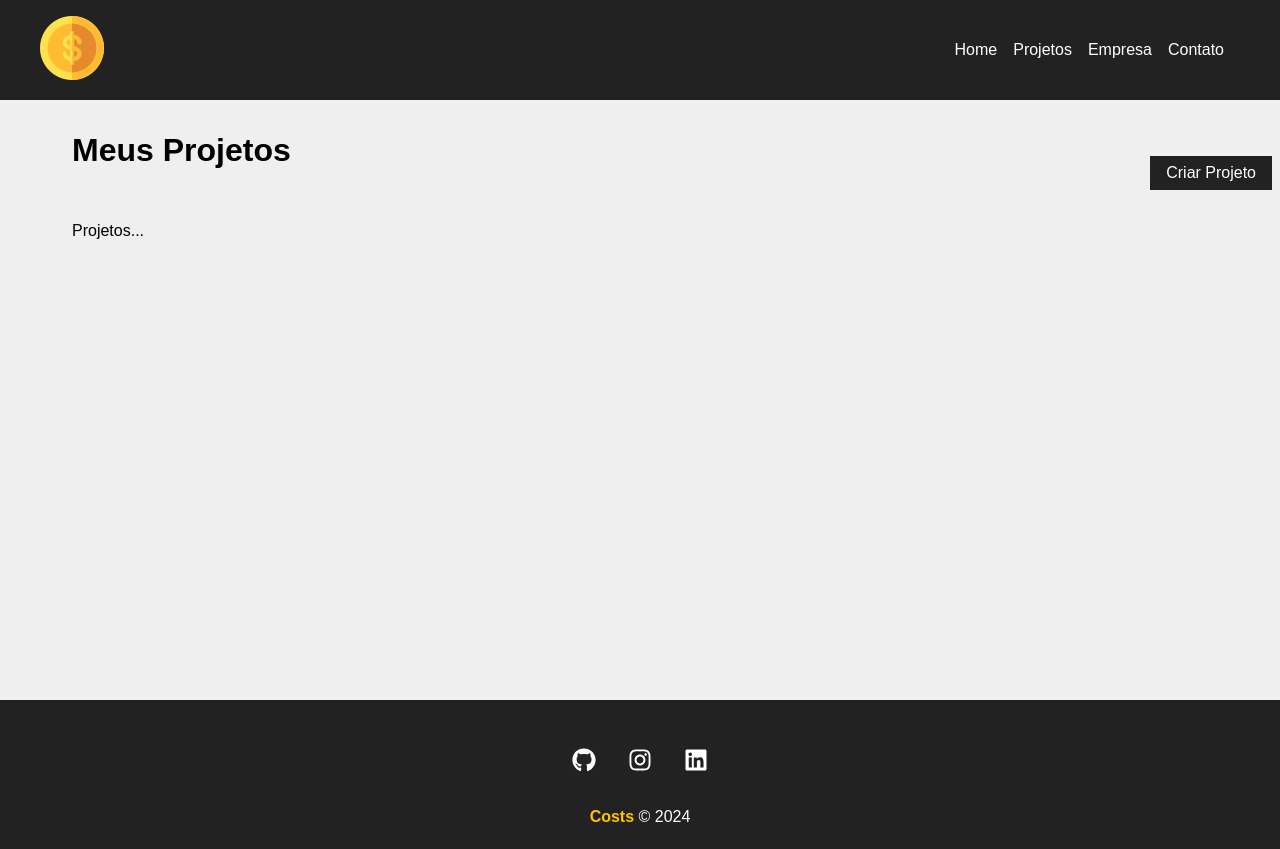
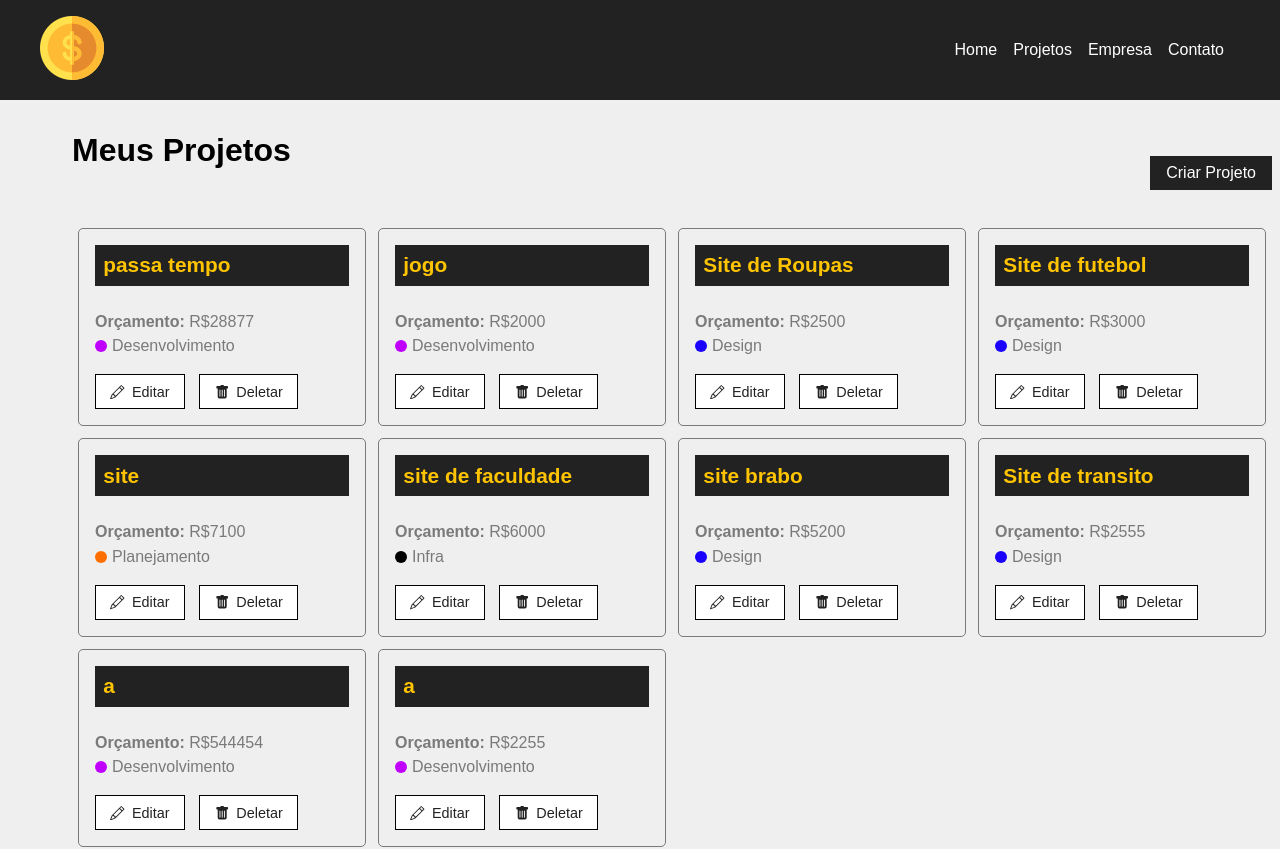
Before and after one commit to devCaiodias/Costs, a React (Create React App) app: page /Projects in a window 1280 px wide. Shown: the top 849 px of the page. Built offline with nearby package versions, Linux system fonts and the light colour scheme; data requests are answered from the project's data file.

Commit message:
Resgatando projetos do banco de dados e estilizamos a pagina projetos

```diff
--- a/db.json
+++ b/db.json
@@ -4,6 +4,105 @@
       "id": "ec98",
       "name": "passa tempo",
       "budget": "28877",
+      "categories": {
+        "id": "2",
+        "name": "Desenvolvimento"
+      },
+      "cost": 0,
+      "services": []
+    },
+    {
+      "id": "495b",
+      "name": "jogo",
+      "budget": "2000",
+      "categories": {
+        "id": "2",
+        "name": "Desenvolvimento"
+      },
+      "cost": 0,
+      "services": []
+    },
+    {
+      "id": "ab90",
+      "name": "Site de Roupas ",
+      "budget": "2500",
+      "categories": {
+        "id": "3",
+        "name": "Design"
+      },
+      "cost": 0,
+      "services": []
+    },
+    {
+      "id": "e5f5",
+      "name": "Site de futebol",
+      "budget": "3000",
+      "categories": {
+        "id": "3",
+        "name": "Design"
+      },
+      "cost": 0,
+      "services": []
+    },
+    {
+      "id": "0b11",
+      "name": "site",
+      "budget": "7100",
+      "categories": {
+        "id": "4",
+        "name": "Planejamento"
+      },
+      "cost": 0,
+      "services": []
+    },
+    {
+      "id": "d8b0",
+      "name": "site de faculdade",
+      "budget": "6000",
+      "categories": {
+        "id": "1",
+        "name": "Infra"
+      },
+      "cost": 0,
+      "services": []
+    },
+    {
+      "id": "45e7",
+      "name": "site brabo",
+      "budget": "5200",
+      "categories": {
+        "id": "3",
+        "name": "Design"
+      },
+      "cost": 0,
+      "services": []
+    },
+    {
+      "id": "5390",
+      "name": "Site de transito",
+      "budget": "2555",
+      "categories": {
+        "id": "3",
+        "name": "Design"
+      },
+      "cost": 0,
+      "services": []
+    },
+    {
+      "id": "4718",
+      "name": "a",
+      "budget": "544454",
+      "categories": {
+        "id": "2",
+        "name": "Desenvolvimento"
+      },
+      "cost": 0,
+      "services": []
+    },
+    {
+      "id": "e543",
+      "name": "a",
+      "budget": "2255",
       "categories": {
         "id": "2",
         "name": "Desenvolvimento"
--- a/src/components/Pages/Projects.js
+++ b/src/components/Pages/Projects.js
@@ -1,10 +1,14 @@
 import { useLocation } from "react-router-dom";
+import { useState, useEffect } from "react";
 import styles from './Projects.module.css';
 import Mensagem from "../layout/Menssagem";
 import Container from "../layout/Container";
 import LinkButton from "../layout/LinkButton";
+import ProjectCard from "../project/ProjectCard";
 
 function Projects() {
+    const [projects, setProjects] = useState([])
+
     const location = useLocation();
 
     let mensagem = '';
@@ -12,6 +16,20 @@
     if (location.state) {
         mensagem = location.state.mensagem;
     }
+
+    useEffect(() => {
+        fetch("http://localhost:5000/projects", {
+            method: "GET",
+            headers: {
+                'Content-Type': 'application/json'
+            },
+
+        }).then(resp => resp.json())
+        .then(data => {
+            console.log(data)
+            setProjects(data)
+        }).catch(err => console.log(err))
+    }, [])
 
     return (
         <div className={styles.project_container}>
@@ -21,7 +39,16 @@
             </div>
             {mensagem && <Mensagem msg={mensagem} type="sucesso" />}
             <Container customClass="start">
-                <p>Projetos...</p>
+                {projects.length > 0 && projects.map((projects) => {
+                    return (
+                        <ProjectCard
+                            id={projects.id}
+                            name={projects.name}
+                            budget={projects.budget}
+                            category={projects.categories ? projects.categories.name : "Sem Categoria"}
+                            key={projects.id} />
+                    );
+                })}
             </Container>
         </div>
     );
--- a/src/components/layout/Menssagem.js
+++ b/src/components/layout/Menssagem.js
@@ -11,7 +11,6 @@
             setVisible(false)
             return
         }
-
         setVisible(true)
 
         const timer = setTimeout(() => {
--- /dev/null
+++ b/src/components/project/ProjectCard.js
@@ -0,0 +1,27 @@
+import styles from './ProjectCard.module.css'
+import { Link } from 'react-router-dom'
+import {BsPencil, BsFillTrashFill } from 'react-icons/bs'
+
+function ProjectCard({id, name, budget, category, handleRemove}) {
+    return (
+        <div className={styles.project_card}>
+            <h4>{name}</h4>
+            <p>
+                <span>Orçamento: </span> R${budget}
+            </p>
+            <p className={styles.categories_text}>
+                <span className={`${styles[category.toLowerCase()]}`}></span> {category}
+            </p>
+            <div className={styles.project_card_actions}>
+                <Link to='/'>
+                    <BsPencil />  Editar
+                </Link>
+                <button>
+                    <BsFillTrashFill /> Deletar
+                </button>
+            </div>
+        </div>
+    )
+}
+
+export default ProjectCard;
--- /dev/null
+++ b/src/components/project/ProjectCard.module.css
@@ -0,0 +1,87 @@
+.project_card {
+    padding: 1em;
+    border: 1px solid #7a7a7a;
+    border-radius: 5px;
+    width: 24%;
+    margin: .5%;
+}
+
+.project_card h4 {
+    background-color: #222;
+    color: rgb(255, 196, 0);
+    padding: .4em;
+    margin-bottom: 1.3em;
+    font-size: 1.3em;
+}
+
+.project_card p {
+    color: #7a7a7a;
+    margin-bottom: .4em;
+}
+
+.project_card p span {
+    font-weight: bold;
+}
+
+.categories_text {
+    display: flex;
+    align-items: center;
+}
+
+.categories_text span {
+    display: block;
+    width: 12px;
+    height: 12px;
+    border-radius: 50%;
+    background-color: #ccc;
+    margin-right: 5px;
+}
+
+.categories_text .infra {
+    background-color: #000000;
+}
+
+.categories_text .desenvolvimento {
+    background-color: #bf00ff;
+}
+
+.categories_text .design{
+    background-color: #1900ff;
+}
+
+.categories_text .planejamento {
+    background-color: #ff6f00;
+}
+
+.project_card_actions {
+    margin-top: 1.2em;
+    display: flex;
+    align-items: center;
+}
+
+.project_card_actions a,
+.project_card_actions button {
+    text-decoration: none;
+    border: none;
+    background-color: #fff;
+    color: #222;
+    font-size: .9em;
+    padding: .6em 1em;
+    margin-right: 1em;
+    cursor: pointer;
+    border: 1px solid black;
+    display: flex;
+    align-items: center;
+    justify-content: center;
+    transition: .5s;
+}
+
+.project_card_actions svg {
+    margin-right: .5em;
+}
+
+.project_card_actions a:hover,
+.project_card_actions button:hover {
+    background-color: black;
+    color: rgb(255, 196, 0);
+}
```
